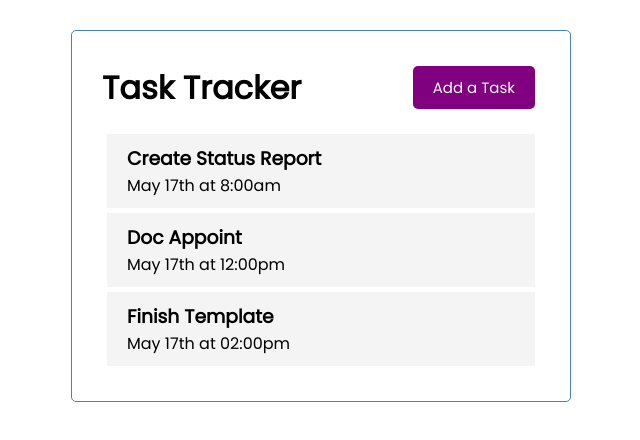
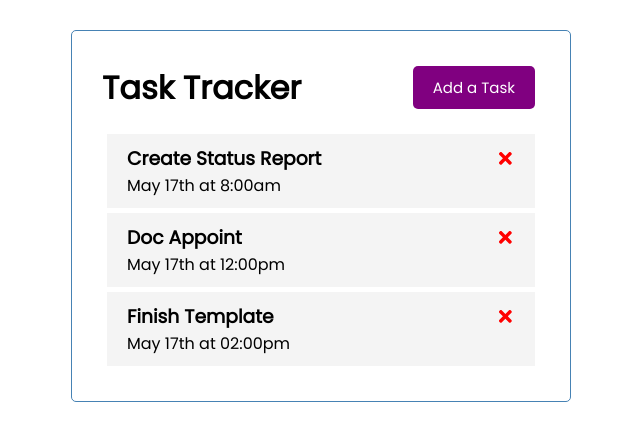
Before and after one commit to raquelgraca/react-task-tracker, a React (Create React App) app: page / in a window 1280 px wide. Shown: the top 440 px of the page, without its empty margins (319-959 px from the left). Built offline with nearby package versions, Linux system fonts and the light colour scheme.

Commit message:
Added fontawesome icon

```diff
--- a/src/components/Task.js
+++ b/src/components/Task.js
@@ -1,7 +1,10 @@
-const Task = ({ task }) => {
+import { FaTimes } from 'react-icons/fa'
+
+const Task = ({ task, onDelete }) => {
   return (
     <div className='task'>
-      <h3>{task.text}</h3>
+      <h3>{task.text} <FaTimes
+      style={{color: 'red', cursor: 'pointer'}} onClick={() => onDelete(task.id)}/></h3>
       <p>{task.day}</p>
     </div>
   )
```
